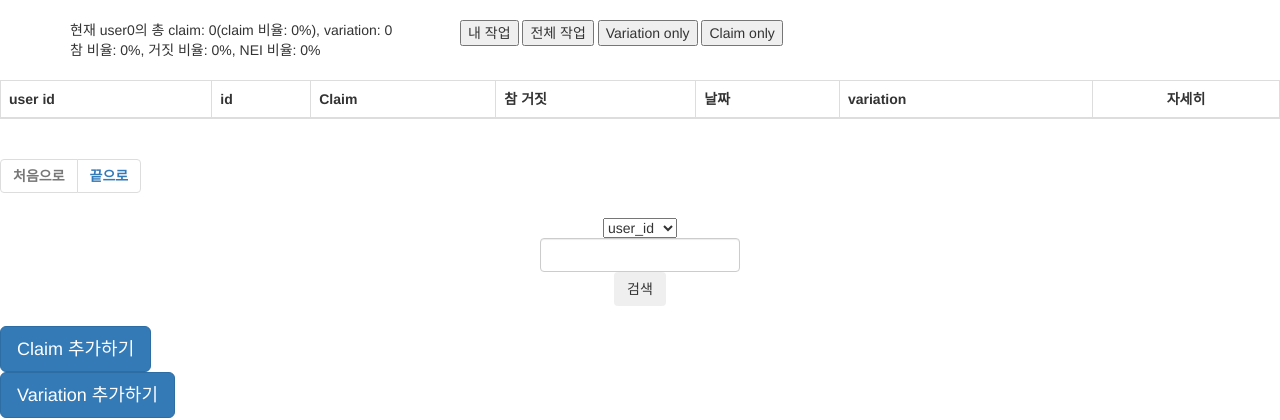
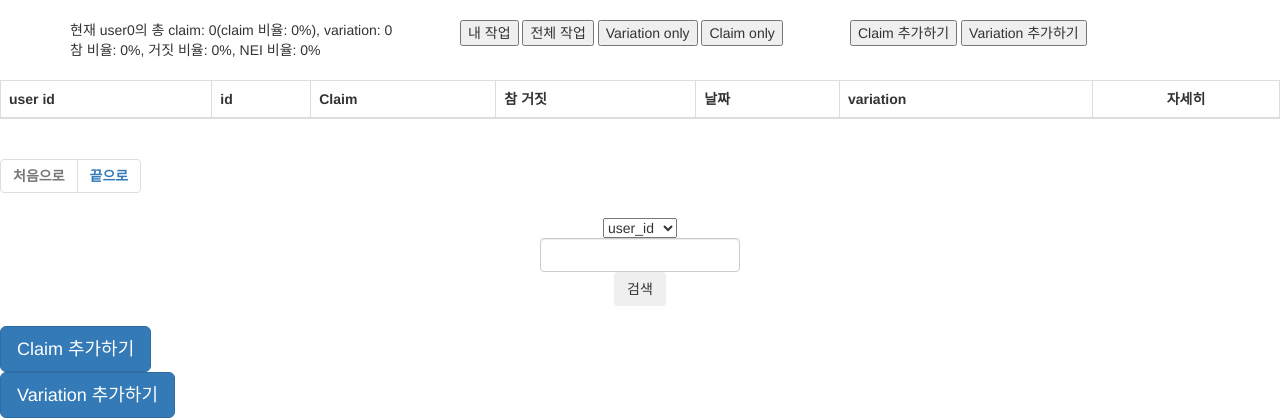
Before and after one commit to hanwool95/FactCheckInterface, a Django app: page /survey/claim_current/1 in a window 1280 px wide. Shown: the top 420 px of the page. Run offline with Django 3.2, Linux system fonts and the light colour scheme; data comes from the database, SQL or seed files in the repository; lists and menus that the app fills with data are empty; some libraries are stand-ins or nearby versions.

Commit message:
make additional button to create claim and variation

```diff
--- a/FactcheckInterface/survey/templates/survey/claim_current.html
+++ b/FactcheckInterface/survey/templates/survey/claim_current.html
@@ -59,6 +59,20 @@
                 </form>
                 {% endif %}
             </div>
+        </div>
+        <div class="col-md-4">
+                <div style="display: inline-block">
+                    <form action="{% url 'survey:making_claim' %}" method="post">
+                        {% csrf_token %}
+                        <button type="submit" >Claim 추가하기</button>
+                    </form>
+                </div>
+                <div style="display: inline-block">
+                    <form action="{% url 'survey:making_variation' %}" method="post">
+                        {% csrf_token %}
+                        <button type="submit" >Variation 추가하기</button>
+                    </form>
+                </div>
         </div>
     </div>
 </div>
```
